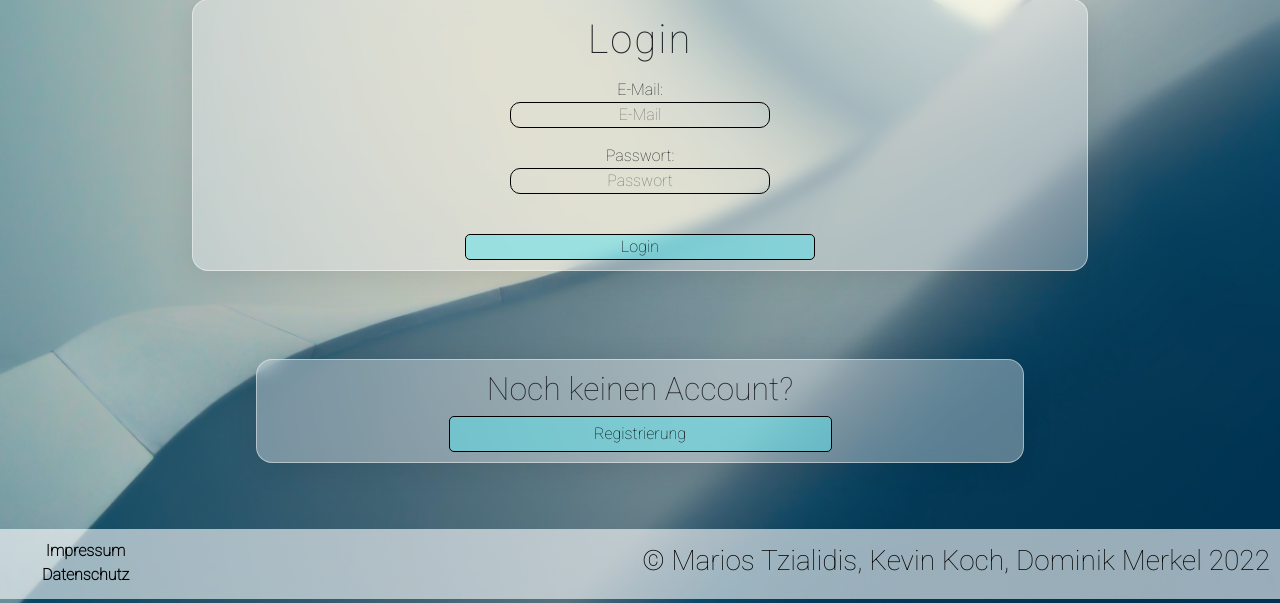
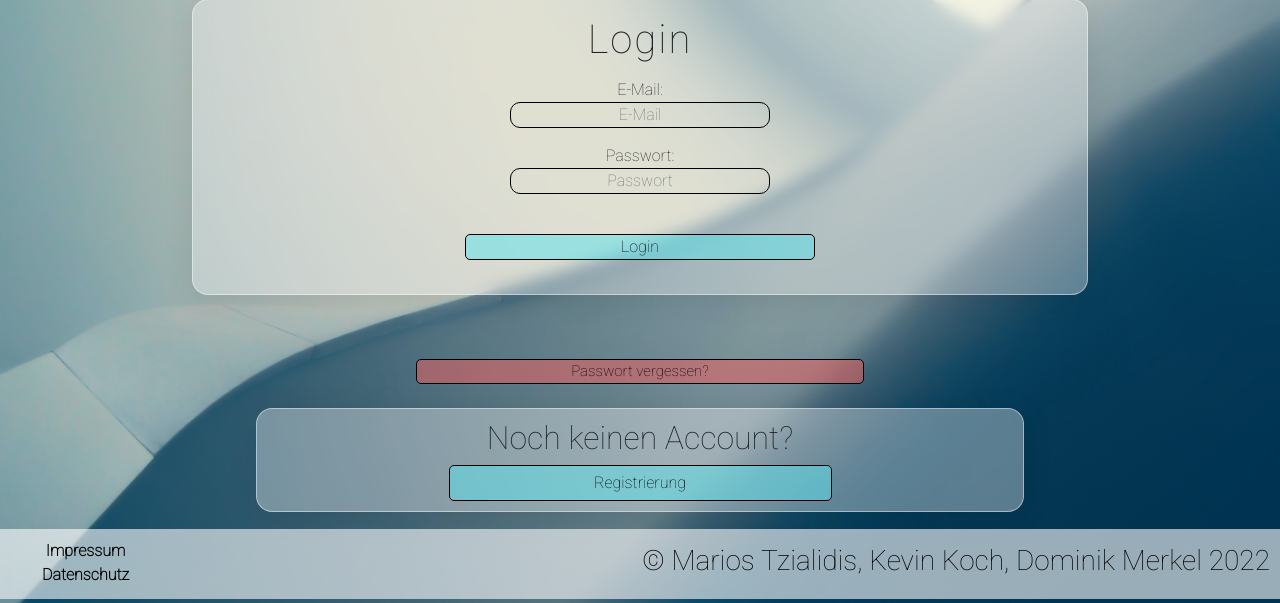
Before and after one commit to whoismarios/Online-Shop-Web-Programmierung, a PHP site: page /php/login.php in a window 1280 px wide. Shown: the part 201-804 px from the top of the page. Run offline with PHP 8.4, Linux system fonts and the light colour scheme; some web fonts are replaced.

Commit message:
New Updates
Passwort vergessen Button, Passwort zurücksetzen Seite uvm.

```diff
--- a/css/loginForm.css
+++ b/css/loginForm.css
@@ -38,6 +38,13 @@
     border-radius: 5px;
     background-color: #5fe2ec86;
 }
+.neuesPasswort{
+    font-size: 15px;
+    width: 35%;
+    border: 1px solid black;
+    border-radius: 5px;
+    background-color: #ec5f5f86;
+}
 .registrierenDiv{
     width: auto;
     margin-left: 20%;
--- a/php/login.php
+++ b/php/login.php
@@ -41,7 +41,9 @@
             <br>
             <input type="submit" value="Login" class="loginButton" id="loginButton">
             <br>
+            <br>
         </form>
+        <button onclick="location.href = 'neuesPasswort.php';" class="neuesPasswort">Passwort vergessen?</button>
     </div>
 
     <br>
```
